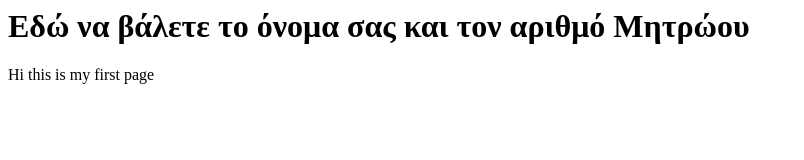
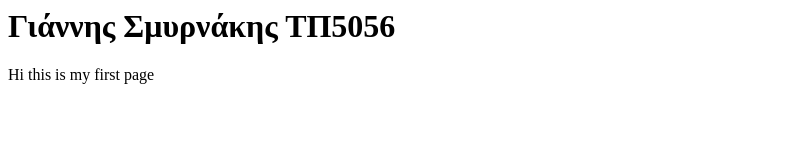
Before and after one commit to SuperFunker/tp5056.github.io, a plain HTML site: page index.html in a window 1280 px wide. Shown: the whole page, without its empty margins (0-804 px from the left). Drawn offline with Linux system fonts and the light colour scheme.

Commit message:
Ergastirio 1

```diff
--- a/index.html
+++ b/index.html
@@ -5,7 +5,7 @@
         </TITLE>
     </HEAD>
    <BODY>
-        <H1>Εδώ να βάλετε το όνομα σας και τον αριθμό Μητρώου</H1>
+        <H1>Γιάννης Σμυρνάκης ΤΠ5056</H1>
         <P>Hi this is my first page</P>
    </BODY>
 </HTML>
```
